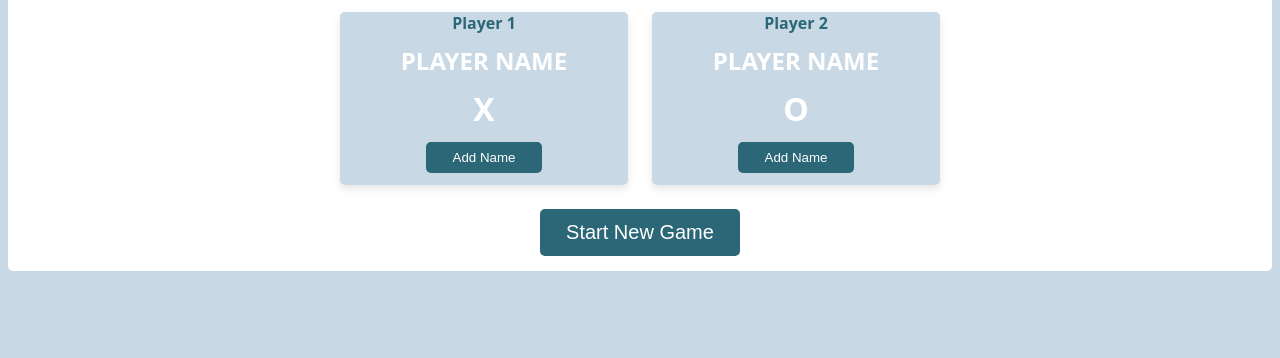
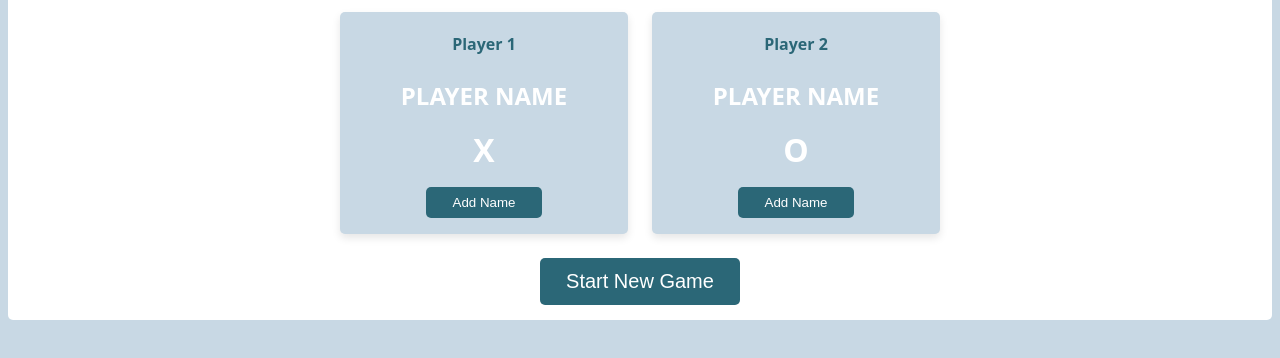
Before and after one commit to IChaudhry892/tic-tac-toe, a plain HTML site: page index.html in a window 1280 px wide. Shown: the part 130-488 px from the top of the page. Drawn offline with Linux system fonts and the light colour scheme.

Commit message:
Adjust hover background-color for all buttons and margin for player info boxes

```diff
--- a/styles/styles.css
+++ b/styles/styles.css
@@ -51,14 +51,14 @@ body{
   color: #2b6777;
   text-align: center;
   font-size: 1rem;
-  margin: 0;
+  margin: 1.3rem 0 0;
 }
 
 .player-name{
   text-align: center;
   font-size: 1.5rem;
   font-weight: 700;
-  margin: 10px 0 10px;
+  margin: 1.5rem 0 1rem;
 }
 
 .player-symbol {
@@ -77,16 +77,16 @@ button {
 }
 
 button:hover {
-  background-color: rgb(80, 40, 40);
+  background-color: #3a8ca8;
 }
 
 button:active {
-  background-color: rgb(60, 30, 30);
+  background-color: #3a8ca8;
 }
 
 .add-name-button {
   width: 40%;
-  margin: 0.75rem auto 0.75rem;
+  margin: 1rem auto 1rem;
   padding: 0.5rem 0.5rem;
 }
 
@@ -176,6 +176,7 @@ button:active {
 
 .selected-cell {
   background-color: #52ab98;
+  cursor: default;
 }
 
 .selected-cell:hover {
```
